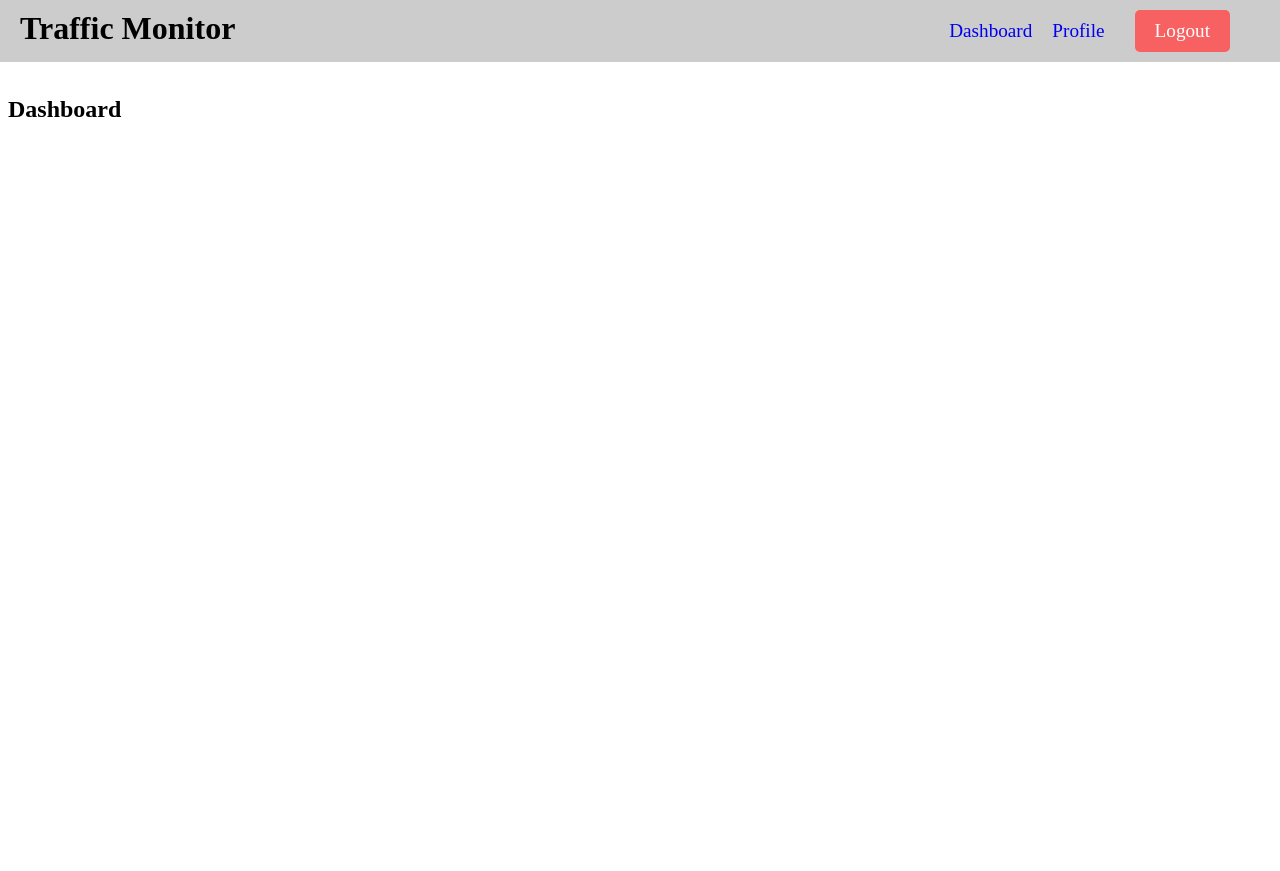
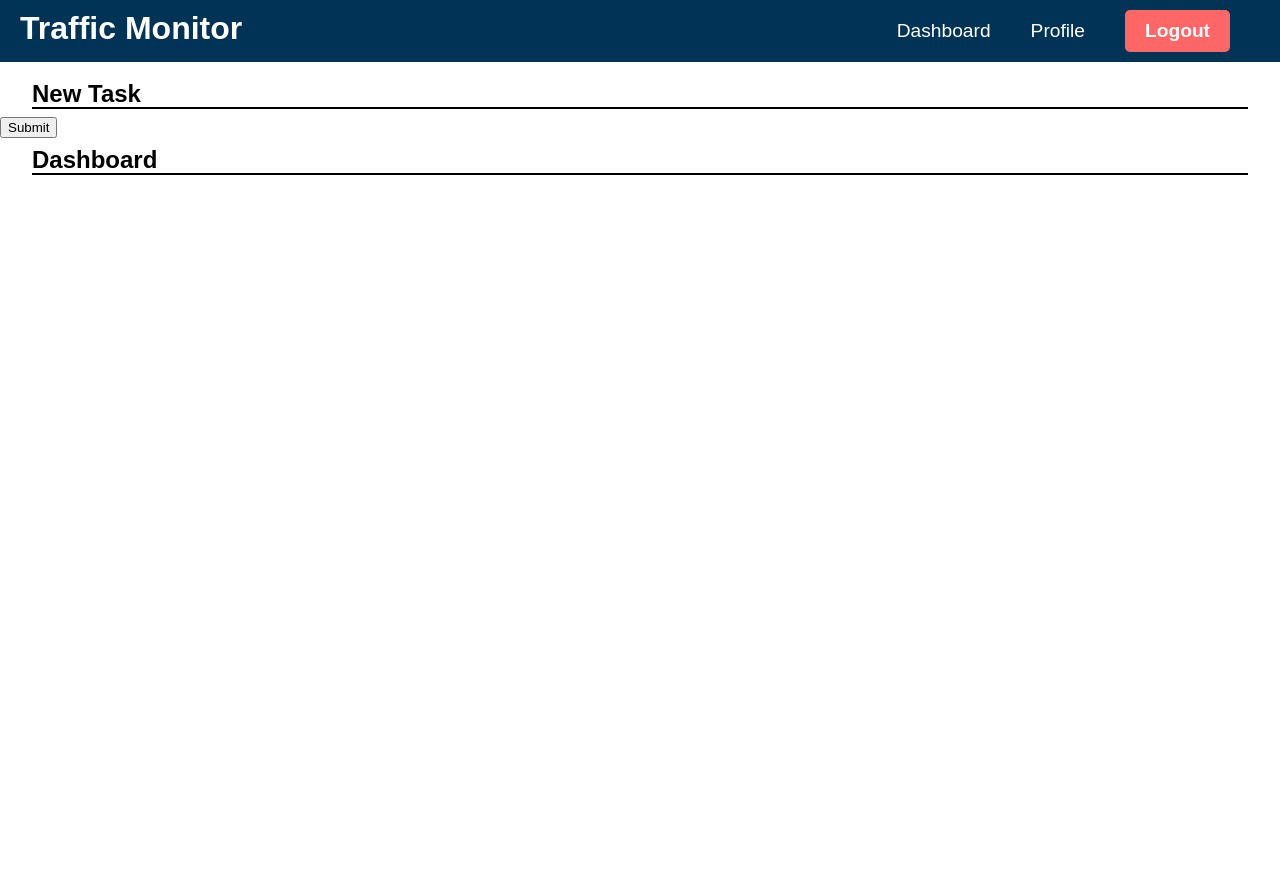
Before and after one commit to 6410615113/CN332-bnpp, a Django app: page /page/dashboard/ in a window 1280 px wide. Before the commit the page ends 117 px from the top, so only its background shows below. Run offline with Django 5.2, Linux system fonts and the light colour scheme; a user stored in the database is signed in.

Commit message:
Update CSS files for dashboard, navigation, and profile pages

```diff
--- a/traffic_monitor/static/css/dashboard.css
+++ b/traffic_monitor/static/css/dashboard.css
@@ -1,3 +1,15 @@
 .content {
-    margin-top: 6rem;
+    margin-top: 5rem;
+    width: 100vw;
+    top: 0;
+    left: 0;
 }
+.content h2 {
+    margin-inline: 2rem;
+    border-bottom: 2px solid #000;
+    padding-bottom: 0.2rem;
+}
+
+.dashboard {
+    min-height: calc(100vh - 7rem);
+}
--- /dev/null
+++ b/traffic_monitor/static/css/gobal.css
@@ -0,0 +1,24 @@
+html {
+    font-family: sans-serif;
+}
+body {
+    margin: 0;
+    padding: 0;
+    overflow-x: hidden;
+}
+
+h1 {
+    font-size: 2rem;
+    height: 2rem;
+    margin: 0.5rem 0;
+}
+h2 {
+    font-size: 1.5rem;
+    height: 1.5rem;
+    margin: 0.5rem 0;
+}
+h3 {
+    font-size: 1.2rem;
+    height: 1.2rem;
+    margin: 0.5rem 0;
+}
--- a/traffic_monitor/static/css/nav.css
+++ b/traffic_monitor/static/css/nav.css
@@ -1,17 +1,19 @@
 .nav {
-    background-color: #ccc;
+    background-color: #035;
     display: flex;
     position: fixed;
     justify-content: space-between;
     top: 0;
     left: 0;
     width: 100vw;
+    margin: 0;
 }
 
 .nav h1 {
     margin: 0;
     padding: 10px;
     padding-left: 20px;
+    color: #fff;
 }
 
 .nav-item {
@@ -28,11 +30,28 @@
 }
 
 .btn-logout {
-    background-color: #f86161;
+    background-color: #f66;
+
     color: #fff;
+    font-weight: bolder;
+
     border: none;
     margin-left: 20px;
     padding: 10px 20px !important;
     border-radius: 5px;
     cursor: pointer;
 }
+.btn-logout:hover {
+    background-color: #ffc;
+    color: #f66;
+}
+
+.btn-nav {
+    color: #fff;
+    border: none;
+    padding: 10px 20px !important;
+    cursor: pointer;
+}
+.btn-nav:hover {
+    color: #fb0;
+}
--- a/traffic_monitor/templates/account/profile.html
+++ b/traffic_monitor/templates/account/profile.html
@@ -12,8 +12,8 @@
     <div class="nav">
         <h1>Traffic Monitor</h1>
         <div class="nav-item">
-            <a href="{% url 'dashboard' %}">Dashboard</a>
-            <a href="{% url 'profile' %}">Profile</a>
+            <a href="{% url 'dashboard' %}" class="btn-nav">Dashboard</a>
+            <a href="{% url 'profile' %}" class="btn-nav">Profile</a>
             <a href="{% url 'account_logout' %}" class="btn-logout">Logout</a>
         </div>
     </div>
--- a/traffic_monitor/templates/allauth/layouts/base.html
+++ b/traffic_monitor/templates/allauth/layouts/base.html
@@ -9,6 +9,7 @@
             {% block head_title %}
             {% endblock head_title %}
         </title>
+        <link rel="stylesheet" type="text/css" href="/static/css/gobal.css">
         {% block extra_head %}
         {% endblock extra_head %}
     </head>
--- a/traffic_monitor/templates/dashboard/dashboard.html
+++ b/traffic_monitor/templates/dashboard/dashboard.html
@@ -12,12 +12,20 @@
     <div class="nav">
         <h1>Traffic Monitor</h1>
         <div class="nav-item">
-            <a href="{% url 'dashboard' %}">Dashboard</a>
-            <a href="{% url 'profile' %}">Profile</a>
+            <a href="{% url 'dashboard' %}" class="btn-nav">Dashboard</a>
+            <a href="{% url 'profile' %}" class="btn-nav">Profile</a>
             <a href="{% url 'account_logout' %}" class="btn-logout">Logout</a>
         </div>
     </div>
     <div class="content">
+        <h2>New Task</h2>
+        <div class="new-task">
+            <form action="#new_task" method="post">
+                {% csrf_token %}
+
+                <input type="submit" value="Submit">
+            </form>
+        </div>
         <h2>Dashboard</h2>
         <div class="dashboard">
 
```
Also changed, not shown: traffic_monitor/db.sqlite3.
